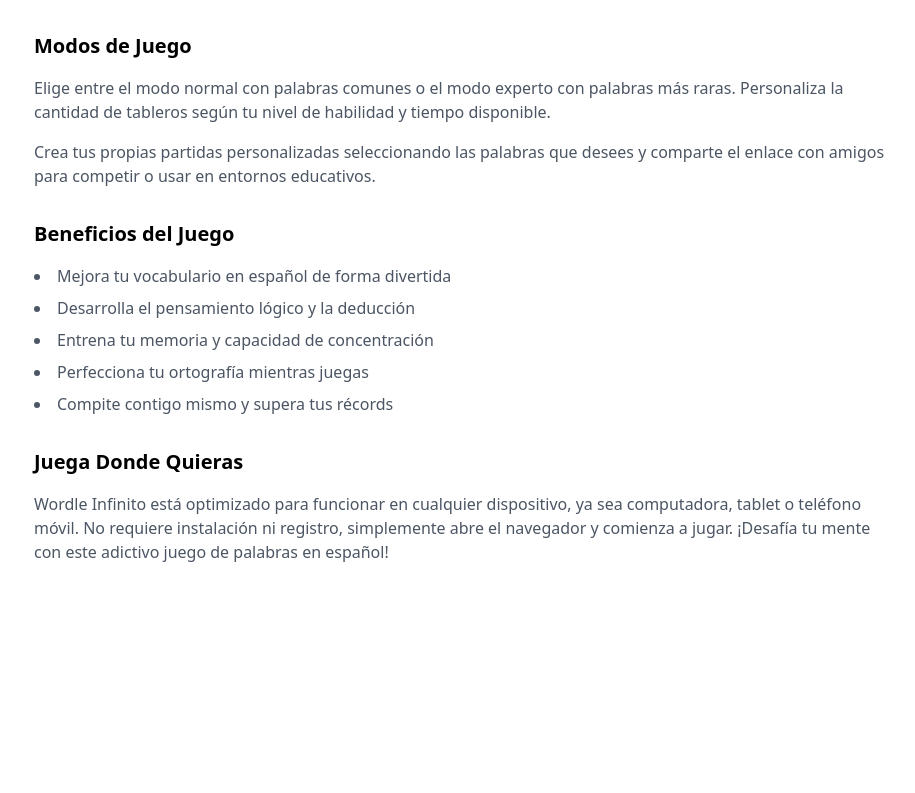
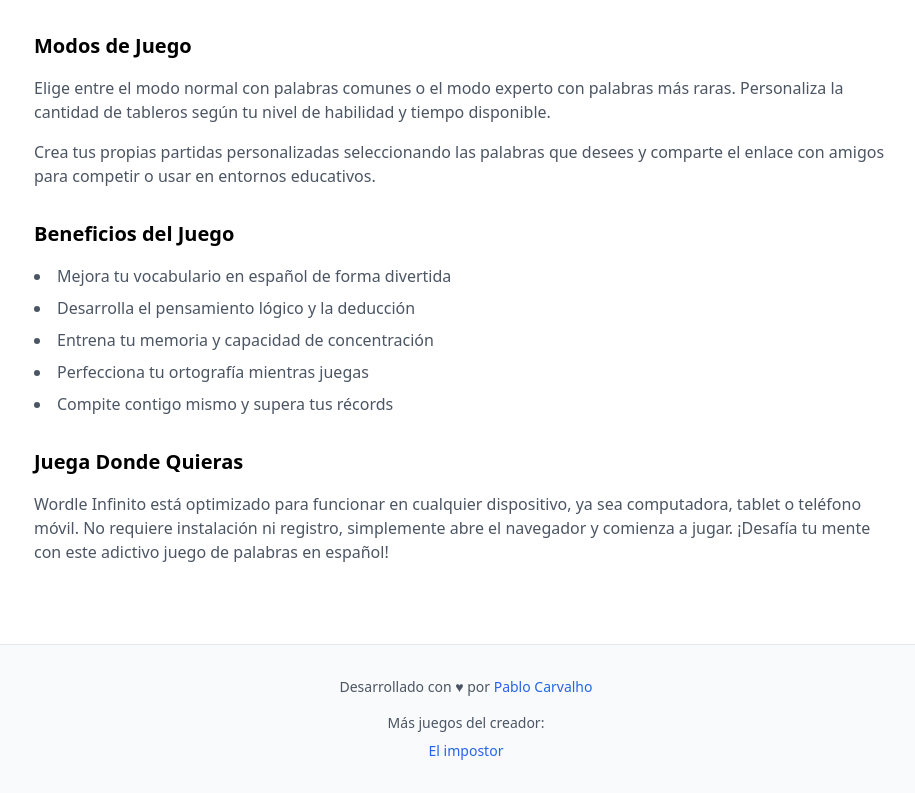
Before and after one commit to PolCarva/wordle-infinito, a Next.js app: page / in a window 1280 px wide. Shown: the part 1622-2415 px from the top of the page, without its empty margins (174-1089 px from the left). Before the commit the page ends 2218 px from the top, so only its background shows below. Built offline with nearby package versions, Linux system fonts and the light colour scheme.

Commit message:
feat(layout): Add Footer component to MainLayout for improved page structure

```diff
--- a/app/components/layouts/MainLayout.tsx
+++ b/app/components/layouts/MainLayout.tsx
@@ -2,6 +2,7 @@
 
 import { HomeContent } from '../HomeContent';
 import MainNav from '../ui/MainNav';
+import { Footer } from '../ui/Footer';
 
 interface MainLayoutProps {
   children: React.ReactNode;
@@ -15,6 +16,7 @@
         {children}
       </main>
       <HomeContent />
+      <Footer />
     </div>
   );
 };
--- /dev/null
+++ b/app/components/ui/Footer.tsx
@@ -0,0 +1,39 @@
+import Link from 'next/link';
+
+export function Footer() {
+  return (
+    <footer className="bg-gray-50 dark:bg-gray-900 border-t border-gray-200 dark:border-gray-700 mt-12">
+      <div className="max-w-4xl mx-auto px-4 py-8">
+        <div className="text-center space-y-4">
+          {/* Sección de desarrollador */}
+          <div className="text-sm text-gray-600 dark:text-gray-400">
+            <p>
+              Desarrollado con ♥ por{' '}
+              <Link
+                href="https://linkedin.com/in/pablo-carvalho-gimenez"
+                target="_blank"
+                rel="noopener noreferrer"
+                className="text-blue-600 dark:text-blue-400 hover:text-blue-800 dark:hover:text-blue-300 font-medium transition-colors"
+              >
+                Pablo Carvalho
+              </Link>
+            </p>
+          </div>
+
+          {/* Sección de más juegos */}
+          <div className="text-sm text-gray-600 dark:text-gray-400">
+            <p className="mb-2">Más juegos del creador:</p>
+            <Link
+              href="https://impostor.pablocarvalho.dev"
+              target="_blank"
+              rel="noopener noreferrer"
+              className="text-blue-600 dark:text-blue-400 hover:text-blue-800 dark:hover:text-blue-300 font-medium transition-colors"
+            >
+              El impostor
+            </Link>
+          </div>
+        </div>
+      </div>
+    </footer>
+  );
+}
```
